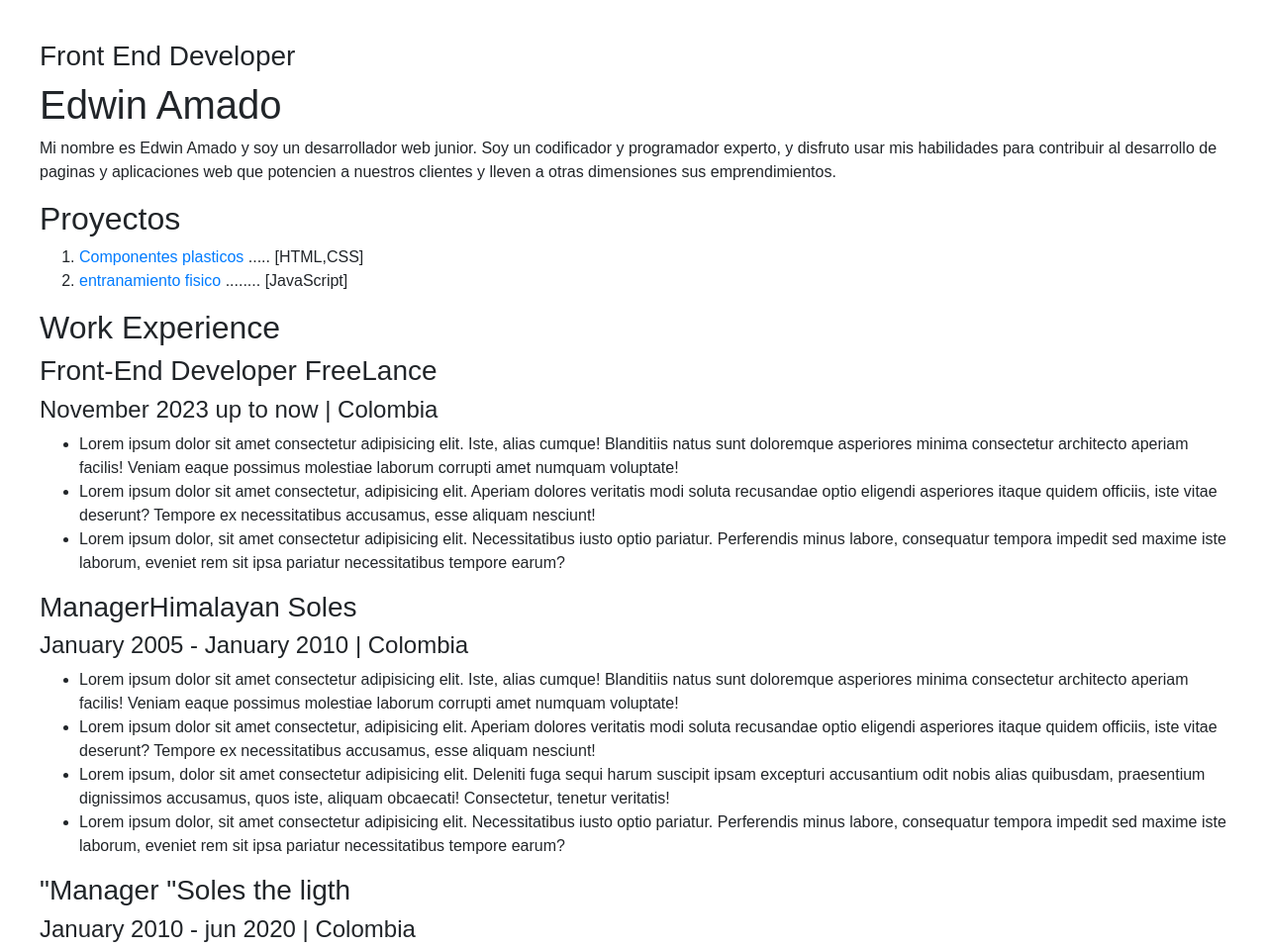
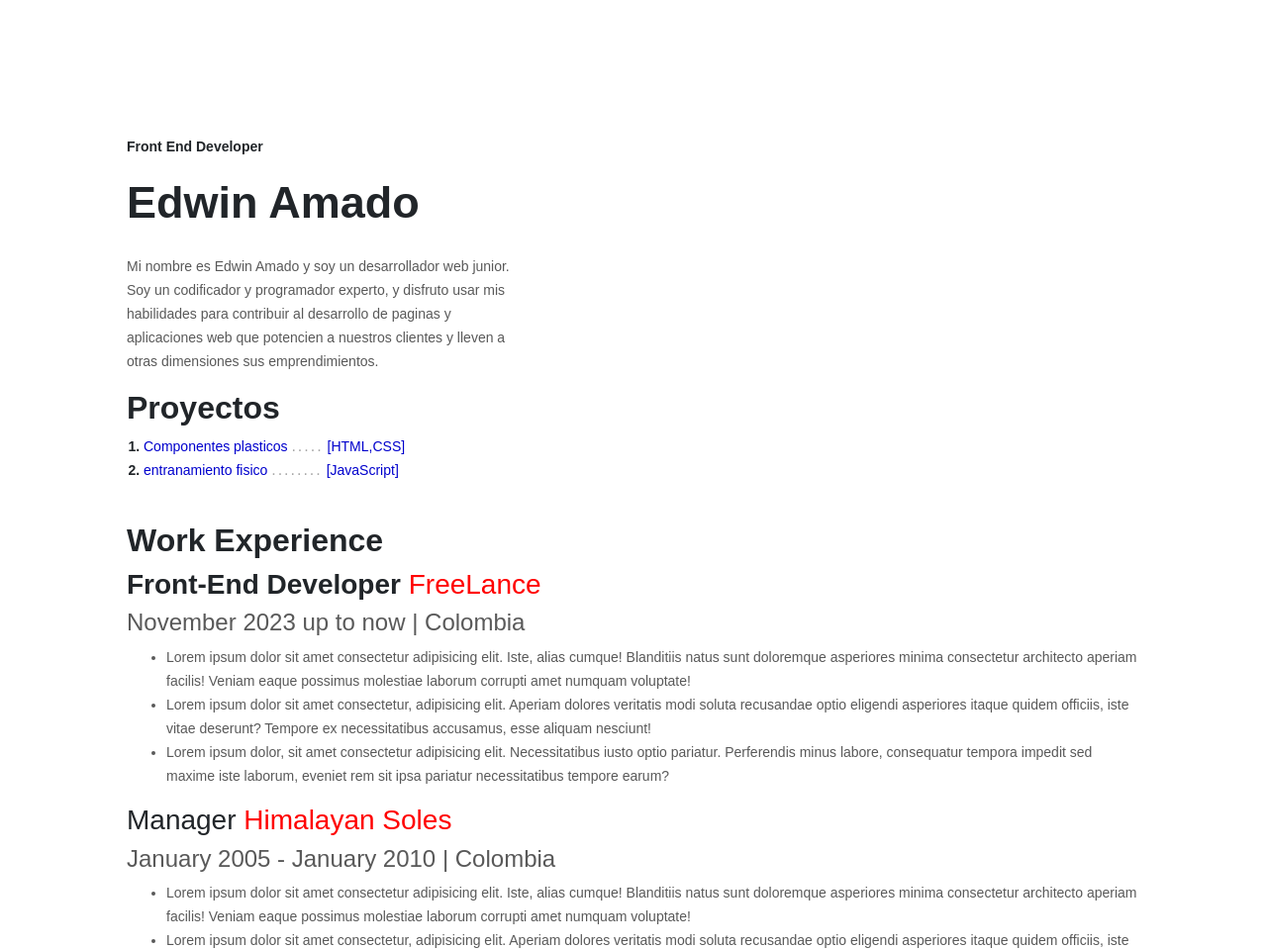
Before and after one commit to EYAMADOB/EntregaCedinsi01, a plain HTML site: page index.html in a window 1280 px wide. Shown: the top 959 px of the page at 99% size. Drawn offline with nearby package versions, Linux system fonts and the light colour scheme.

Commit message:
Trabajo con estilos

```diff
--- a/index.html
+++ b/index.html
@@ -28,27 +28,28 @@
                             <span class="puntos-proyectos">.....</span>
                             <span>[HTML,CSS]</span>
                         </li>
-                        <li class="lista-proyectos">
+                        <li>
                             <a class="enlace-proyecto"  href="https://entranamiento fisico.com">entranamiento fisico</a>
                             <span class="puntos-proyectos">........</span>
                             <span>[JavaScript]</span>
                         </li>
                 </div>
-                <div id="experiencia-laboral">
+                <!--experiencia laboral-->
+                <div class="experiencia-laboral">
                     <h2 class="titulo-seccion-principal">Work Experience</h2>
                     <div id="empresa-1">
-                        <h3>Front-End Developer <span id="texto-color-rojo">FreeLance</span></h3>
-                        <h4 id="texto-color-opaco">November 2023 up to now | Colombia</h4>
-                        <ul>
+                        <h3 class="titulo-seccion-principal">Front-End Developer <span id="texto-color-rojo">FreeLance</span></h3>
+                        <h4 class="texto-color-opaco">November 2023 up to now | Colombia</h4>
+                        <ul class="lista-experiencia">
                             <li>Lorem ipsum dolor sit amet consectetur adipisicing elit. Iste, alias cumque! Blanditiis natus sunt doloremque asperiores minima consectetur architecto aperiam facilis! Veniam eaque possimus molestiae laborum corrupti amet numquam voluptate!</li>
                             <li>Lorem ipsum dolor sit amet consectetur, adipisicing elit. Aperiam dolores veritatis modi soluta recusandae optio eligendi asperiores itaque quidem officiis, iste vitae deserunt? Tempore ex necessitatibus accusamus, esse aliquam nesciunt!</li>
                             <li>Lorem ipsum dolor, sit amet consectetur adipisicing elit. Necessitatibus iusto optio pariatur. Perferendis minus labore, consequatur tempora impedit sed maxime iste laborum, eveniet rem sit ipsa pariatur necessitatibus tempore earum?</li>
                         </ul>
                    </div>
                     <div id="empresa-2">
-                        <h3>Manager<span id="texto-color-rojo">Himalayan Soles</span></h3>
-                        <h4 id="texto-color-opaco">January 2005 - January 2010 | Colombia</h4>
-                        <ul>
+                        <h3>Manager <span id="texto-color-rojo">Himalayan Soles</span></h3>
+                        <h4 class="texto-color-opaco">January 2005 - January 2010 | Colombia</h4>
+                        <ul class="lista-experiencia">
                             <li>Lorem ipsum dolor sit amet consectetur adipisicing elit. Iste, alias cumque! Blanditiis natus sunt doloremque asperiores minima consectetur architecto aperiam facilis! Veniam eaque possimus molestiae laborum corrupti amet numquam voluptate!</li>
                             <li>Lorem ipsum dolor sit amet consectetur, adipisicing elit. Aperiam dolores veritatis modi soluta recusandae optio eligendi asperiores itaque quidem officiis, iste vitae deserunt? Tempore ex necessitatibus accusamus, esse aliquam nesciunt!</li>
                             <li>Lorem ipsum, dolor sit amet consectetur adipisicing elit. Deleniti fuga sequi harum suscipit ipsam excepturi accusantium odit nobis alias quibusdam, praesentium dignissimos accusamus, quos iste, aliquam obcaecati! Consectetur, tenetur veritatis!</li>
@@ -57,8 +58,8 @@
                     </div>
                     <div id="empresa-3">
                         <h3>"Manager "<span id="texto-color-rojo">Soles the ligth</span></h3>
-                        <h4 id="texto-color-opaco">January 2010 - jun 2020 | Colombia</h4>
-                        <ul>
+                        <h4 class="texto-color-opaco">January 2010 - jun 2020 | Colombia</h4>
+                        <ul class="lista-experiencia">
                             <li>Lorem ipsum dolor sit amet consectetur adipisicing elit. Iste, alias cumque! Blanditiis natus sunt doloremque asperiores minima consectetur architecto aperiam facilis! Veniam eaque possimus molestiae laborum corrupti amet numquam voluptate!</li>
                             <li>Lorem ipsum dolor sit amet consectetur, adipisicing elit. Aperiam dolores veritatis modi soluta recusandae optio eligendi asperiores itaque quidem officiis, iste vitae deserunt? Tempore ex necessitatibus accusamus, esse aliquam nesciunt!</li>
                             <li>Lorem ipsum, dolor sit amet consectetur adipisicing elit. Deleniti fuga sequi harum suscipit ipsam excepturi accusantium odit nobis alias quibusdam, praesentium dignissimos accusamus, quos iste, aliquam obcaecati! Consectetur, tenetur veritatis!</li>
@@ -67,8 +68,8 @@
                     </div>
                     <div id="empresa-4">
                         <h3>Informatic Support  <span id="texto-color-rojo">Plastic Surgery Clinic</span></h3>
-                        <h4 id="texto-color-opaco">Jun 2020 up to now | Colombia</h4>
-                        <ul>
+                        <h4 class="texto-color-opaco">Jun 2020 up to now | Colombia</h4>
+                        <ul class="lista-experiencia">
                             <li>Lorem ipsum dolor sit amet consectetur adipisicing elit. Iste, alias cumque! Blanditiis natus sunt doloremque asperiores minima consectetur architecto aperiam facilis! Veniam eaque possimus molestiae laborum corrupti amet numquam voluptate!</li>
                             <li>Lorem ipsum dolor sit amet consectetur, adipisicing elit. Aperiam dolores veritatis modi soluta recusandae optio eligendi asperiores itaque quidem officiis, iste vitae deserunt? Tempore ex necessitatibus accusamus, esse aliquam nesciunt!</li>
                             <li>Lorem ipsum, dolor sit amet consectetur adipisicing elit. Deleniti fuga sequi harum suscipit ipsam excepturi accusantium odit nobis alias quibusdam, praesentium dignissimos accusamus, quos iste, aliquam obcaecati! Consectetur, tenetur veritatis!</li>
@@ -76,7 +77,7 @@
                         </ul>
                     </div>
                 </div>
-                <div id="educacion">
+                <div class="educacion">
                     <h2 class="titulo-seccion-principal">Education</h2>
                     <h3 id="texto-color-rojo">UNAD</h3>
                     <H4>Ingeniero de Sistemas</H4>
@@ -119,20 +120,30 @@
                     </li>
                 </ul>
             </div>
+            <div class="habilidades-blandas">
+                <h3 class="titulo-lateral">Soft Skills</h3>
+                <ul class="lista-lateral">
+                    <li>
+                        <span class="elemento-lista-lateral">Scrum</span>
+                    </li>
+                    <li>
+                        <span class="elemento-lista-lateral">Agile</span>
+                    </li>
+                    <li>
+                        <span class="elemento-lista-lateral">GTD</span>
+                    </li>
+                    <li>
+                        <span class="elemento-lista-lateral">Teamwork</span>
+                    </li>
+                </ul>
+        </div>
 
-            <h3>Soft Skills</h3>
-            <ul>
-                <li>Scrum</li>
-                <li>Agile</li>
-                <li>GTD</li>
-                <li>Teamwork</li>
-            </ul>
         </aside>
 
         </div>
 
 
-                <script src="https://cdn.jsdelivr.net/npm/jquery@3.5.1/dist/jquery.slim.min.js" integrity="sha384-DfXdz2htPH0lsSSs5nCTpuj/zy4C+OGpamoFVy38MVBnE+IbbVYUew+OrCXaRkfj" crossorigin="anonymous"></script>
+        <script src="https://cdn.jsdelivr.net/npm/jquery@3.5.1/dist/jquery.slim.min.js" integrity="sha384-DfXdz2htPH0lsSSs5nCTpuj/zy4C+OGpamoFVy38MVBnE+IbbVYUew+OrCXaRkfj" crossorigin="anonymous"></script>
         <script src="https://cdn.jsdelivr.net/npm/bootstrap@4.6.2/dist/js/bootstrap.bundle.min.js" integrity="sha384-Fy6S3B9q64WdZWQUiU+q4/2Lc9npb8tCaSX9FK7E8HnRr0Jz8D6OP9dO5Vg3Q9ct" crossorigin="anonymous"></script>
     </div>
 </body>
--- a/styles/main.css
+++ b/styles/main.css
@@ -9,3 +9,95 @@
     width: 1200px;
     margin: 40px auto;
 }
+.informacion-general{
+    padding: 100px 88px;
+}
+.descripcion{
+ font-size: 14px;
+}
+#descripcion-profesion{
+    font-size: 14px;
+    font-weight: 700;
+}
+#nombre{
+    font-style: normal;
+    font-weight: 700;
+    font-size: 45px;
+    line-height: 55px;
+    margin-top: 20px;
+    margin-bottom: 25px;
+}
+#descripcion-perfil{
+    color: #595959;
+    width: 400px;
+    font-style: normal;
+    font-weight: 400;
+    font-size: 14px;
+    line-height: 24px;
+}
+#proyectos{
+    background-color: white;
+    margin-bottom: 20px;
+
+}
+.titulo-seccion-principal{
+    font-weight: 700;
+}
+.lista-proyectos{
+    font-style: normal;
+    font-weight: 700;
+    font-size: 14px;
+    line-height: 24px;
+    padding-left: 17px;
+}
+.enlace-proyecto{
+    color:mediumblue;
+    font-style: normal;
+    font-weight: 400;
+    line-height: 24px;
+}
+.puntos-proyectos{
+    color: #A8A8A8;
+    font-style: normal;
+    font-weight: 400;
+    font-size: 16px;
+    line-height: 24px;
+    letter-spacing: 2px;
+}
+span{
+    color:mediumblue;
+    font-style: normal;
+    font-weight: 400;
+    line-height: 24px;
+
+}
+.experiencia-laboral{
+    margin-top: 20px;
+    padding-top: 20px;
+    margin-bottom: 40px;
+
+}
+#empresa-1{
+    margin-top: 5px;
+}
+#texto-color-rojo{
+    color: red;
+}
+.texto-color-opaco{
+    color: #595959
+}
+.lista-experiencia{
+    color: #595959;
+    font-style: normal;
+    font-weight: 400;
+    font-size: 14px;
+    line-height: 24px;
+}
+.educacion{
+    margin-top: 40px;
+}
+aside{
+    background-color: #1E2939;
+    padding 40px 0;
+
+}
```
